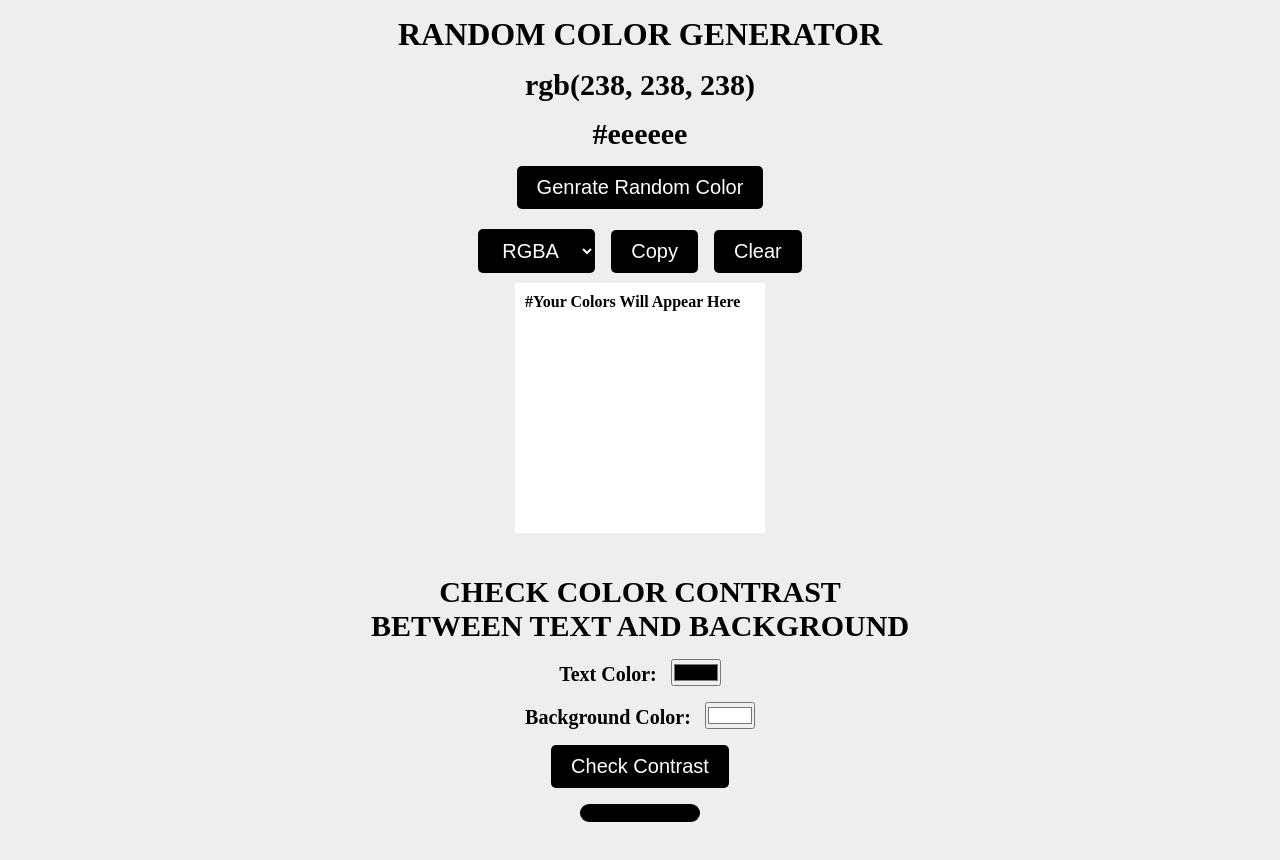
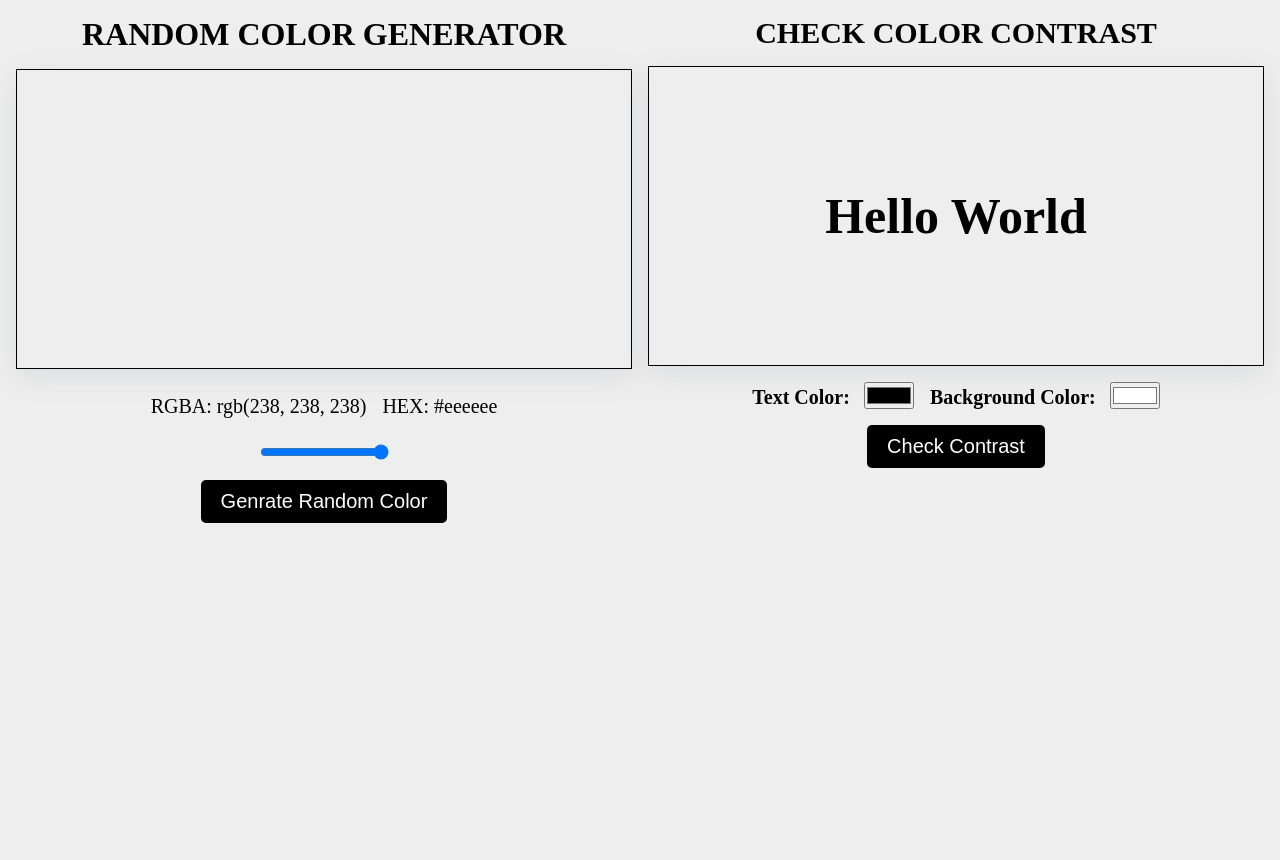
Before and after one commit to bhargav1997/random-color, a plain HTML site: page index.html in a window 1280 px wide. After the commit the page ends 800 px from the top, so only its background shows below. Drawn offline with Linux system fonts and the light colour scheme.

Commit message:
Update final Version 1

```diff
--- a/index.html
+++ b/index.html
@@ -10,12 +10,20 @@
 
 <body>
     <div class="container">
+        <div class="random-color-container">
             <h1>Random Color Generator</h1>
-        <h2 id="color-rgba">rgb(238, 238, 238)</h2>
-        <h2 id="color-hex">#eeeeee</h2>
+            <div id="box-color-container">
+            </div>
+            <div id="color-type-container">
+                <p class="colors"> RGBA: <span id="rgba-random-color">rgb(238, 238, 238)</span></p>
+                <p class="colors"> HEX: <span id="hex-random-color">#eeeeee</span></p>
+            </div>
+            <div>
+                <input type="range" min="0" max="100" value="100" class="slider" id="opacitySlider">
+            </div>
             <button id="btn" class="btn-container">Genrate Random Color</button>
 
-        <div id="color-btn-container">
+            <!-- <div id="color-btn-container">
                 <select name="color" id="color" class="btn-container">
                     <option value="rgba">RGBA</option>
                     <option value="hex">HEX</option>
@@ -23,16 +31,14 @@
 
                 <button id="copy" class="btn-container">Copy</button>
                 <button id="clear" class="btn-container">Clear</button>
-        </div>
-
-
-        <div class="note-row">
-            <div contenteditable="true" class="note-editor" id="note-editor">
-               <span style="font-weight: bold;" contenteditable="false">#Your Colors Will Appear Here</span>
-            </div>
+            </div> -->
         </div>
         <div class="contrast-container">
-            <h2 id="color-contrast-title">Check Color Contrast <br> Between Text and Background</h2>
+            <h2 id="color-contrast-title">Check Color Contrast</h2>
+            <div id="contrast-color-box-container">
+                <h2>Hello World</h2>
+            </div>
+            <div class="color-contrast-container">
                 <div>
                     <label for="text-color">Text Color:</label>
                     <input type="color" id="text-color" value="#000000">
@@ -41,6 +47,8 @@
                     <label for="bg-color">Background Color:</label>
                     <input type="color" id="bg-color" value="#ffffff">
                 </div>
+            </div>
+
             <button id="contrast-btn" class="btn-container">Check Contrast</button>
             <p id="result-container"></p>
         </div>
--- a/script.js
+++ b/script.js
@@ -1,58 +1,69 @@
 window.onload = () => {
-
    const btn = document.getElementById('btn');
+   const boxColorContainer = document.getElementById('box-color-container');
    const rgbaColor = document.getElementById('color-rgba');
    const hexColor = document.getElementById('color-hex');
+   const rgbaRandomColor = document.getElementById('rgba-random-color');
+   const hexRandomColor = document.getElementById('hex-random-color');
    const color = document.getElementById('color');
    const copy = document.getElementById('copy');
    const clear = document.getElementById('clear');
    const contrastBtn = document.getElementById('contrast-btn');
    const noteEditor = document.getElementById('note-editor');
+   const textContrastContainer = document.querySelector('#contrast-color-box-container h2');
+   const contrastContainer = document.getElementById('contrast-color-box-container');
+   var slider = document.getElementById('opacitySlider');
 
-    copy.addEventListener('click', () => {
-        const colorCode = color.value;
-        if (colorCode === "rgba") {
-            navigator.clipboard.writeText(rgbaColor.innerHTML);
-            noteEditor.innerHTML+= "<br>"+rgbaColor.innerHTML;
-        } else {
-            navigator.clipboard.writeText(hexColor.innerHTML);
-            noteEditor.innerHTML+= "<br>"+hexColor.innerHTML;
-        }
-        copy.innerHTML = "Copied";
-        setTimeout(() => {
-            copy.innerHTML = "Copy";
-        }, 2000)
-    })
+   // copy.addEventListener('click', () => {
+   //     const colorCode = color.value;
+   //     if (colorCode === "rgba") {
+   //         navigator.clipboard.writeText(rgbaColor.innerHTML);
+   //         noteEditor.innerHTML+= "<br>"+rgbaColor.innerHTML;
+   //     } else {
+   //         navigator.clipboard.writeText(hexColor.innerHTML);
+   //         noteEditor.innerHTML+= "<br>"+hexColor.innerHTML;
+   //     }
+   //     copy.innerHTML = "Copied";
+   //     setTimeout(() => {
+   //         copy.innerHTML = "Copy";
+   //     }, 2000)
+   // })
 
-    clear.addEventListener('click', () => {
-        navigator.clipboard.writeText(color.innerHTML);
-        copy.innerHTML = "Cleared";
-        setTimeout(() => {
-            copy.innerHTML = "Copy";
-        }, 2000)
-    })
-
+   // clear.addEventListener('click', () => {
+   //     navigator.clipboard.writeText(color.innerHTML);
+   //     copy.innerHTML = "Cleared";
+   //     setTimeout(() => {
+   //         copy.innerHTML = "Copy";
+   //     }, 2000)
+   // })
 
    btn.addEventListener('click', () => {
       let r = Math.floor(Math.random() * 255);
       let g = Math.floor(Math.random() * 255);
       let b = Math.floor(Math.random() * 255);
-        rgbaColor.innerHTML = `rgb(${r},${g},${b})`;
-        hexColor.innerHTML = `#${r.toString(16)}${g.toString(16)}${b.toString(16)}`
+      rgbaRandomColor.innerHTML = `rgb(${r},${g},${b})`;
+      hexRandomColor.innerHTML = `#${r.toString(16)}${g.toString(16)}${b.toString(16)}`;
 
-        // body
-        document.body.style.backgroundColor = `rgb(${r},${g},${b})`;
+      boxColorContainer.style.backgroundColor = `rgb(${r},${g},${b})`;
 
-        console.log(r,g,b)
-    })
+      console.log(r, g, b);
+   });
 
-    contrastBtn.addEventListener('click',  () =>  {
+   contrastBtn.addEventListener('click', () => {
       const textColor = document.getElementById('text-color').value;
       const bgColor = document.getElementById('bg-color').value;
 
       const contrastRatio = getContrastRatio(textColor, bgColor);
 
       const resultElement = document.getElementById('result-container');
+      resultElement.style.display = 'block';
+
+      console.log('bgColor', bgColor);
+      console.log('txt', textColor);
+
+      contrastContainer.style.backgroundColor = `${bgColor}`;
+      textContrastContainer.style.color = `${textColor}`;
+
       if (contrastRatio >= 4.5) {
          resultElement.textContent = 'Sufficient contrast!';
          resultElement.style.color = 'green';
@@ -87,4 +98,46 @@ window.onload = () => {
       return null;
    }
 
+   // Function to convert opacity to hex
+   function hexWithOpacity(hex, opacity) {
+      let hexTemp = hex;
+      if (hex.length > 7) {
+         hexTemp = hex.slice(0, 7);
       }
+      // Convert opacity from [0, 1] to [00, FF]
+      var alpha = Math.round(opacity * 255);
+      // Append alpha value to hex color
+      var alphaHex = (alpha + 0x10000).toString(16).slice(-2);
+      return hexTemp + alphaHex;
+   }
+
+   // Function to convert opacity to RGBA
+   function rgbaWithOpacity(rgb, opacity) {
+      // Check if the input is already in rgba format
+      var rgbaMatch = rgb.match(/rgba\((\d+),\s*(\d+),\s*(\d+),\s*([\d.]+)\)/);
+
+      if (rgbaMatch) {
+         // If it's already in rgba format, update the opacity
+         var updatedOpacity = Math.min(Math.max(opacity, 0), 1); // Ensure opacity is between 0 and 1
+         return 'rgba(' + rgbaMatch[1] + ',' + rgbaMatch[2] + ',' + rgbaMatch[3] + ',' + updatedOpacity + ')';
+      } else {
+         // Extract RGB values from the string
+         var rgbValues = rgb.match(/\d+/g);
+         // Construct RGBA string with opacity
+         return 'rgba(' + rgbValues.join(',') + ',' + opacity + ')';
+      }
+   }
+
+   // Function to update the opacity of the target element
+   function updateOpacity() {
+      var opacityValue = slider.value / 100; // Convert slider value to opacity (0-1)
+      const hexOpacityColor = hexWithOpacity(hexRandomColor.innerHTML, opacityValue);
+      const rgbaOpacityColor = rgbaWithOpacity(rgbaRandomColor.innerHTML, opacityValue);
+      boxColorContainer.style.backgroundColor = hexOpacityColor; // Apply opacityValue;
+      hexRandomColor.innerHTML = hexOpacityColor;
+      rgbaRandomColor.innerHTML = rgbaOpacityColor;
+   }
+
+   // Add event listener to the slider
+   slider.addEventListener('input', updateOpacity);
+};
--- a/styles.css
+++ b/styles.css
@@ -9,13 +9,31 @@ body {
 }
 
 .container {
+   display: grid;
+   grid-auto-columns: minmax(0, 1fr);
+   grid-auto-flow: column;
+   padding: 1em;
+   margin: auto;
    width: 100%;
-   /* height: 100vh; */
-   margin: 1em auto;
+   gap: 1em;
+   height: 100vh;
+}
+
+.random-color-container {
    display: flex;
    flex-direction: column;
-   justify-content: center;
+   justify-content: flex-start;
    align-items: center;
+   row-gap: 1em;
+   text-align: center;
+}
+
+#box-color-container {
+   height: 300px;
+   width: 100%;
+   border: 1px solid black;
+   background-color: #eeeeee;
+   box-shadow: rgba(149, 157, 165, 0.2) 0px 8px 24px;
 }
 
 #color-btn-container {
@@ -31,14 +49,10 @@ h1 {
    text-transform: uppercase;
 }
 
-#color-rgba {
-   font-size: 30px;
+.colors {
+   font-size: 20px;
    margin: 0.5em 0;
-}
-
-#color-hex {
-   font-size: 30px;
-   margin: 0 0 0.5em 0;
+   font-weight: 2 00;
 }
 
 .btn-container {
@@ -53,19 +67,51 @@ h1 {
 }
 
 .contrast-container {
-   text-align: center;
-   margin: 2em;
    display: flex;
    flex-direction: column;
-   justify-content: center;
+   justify-content: flex-start;
    align-items: center;
    row-gap: 1em;
+   text-align: center;
 }
 
 #color-contrast-title {
    font-size: 30px;
    font-weight: bold;
    text-transform: uppercase;
+}
+
+.color-contrast-container {
+   display: flex;
+   flex-direction: row;
+   justify-content: center;
+   align-items: center;
+   column-gap: 1em;
+}
+
+#contrast-color-box-container {
+   height: 300px;
+   width: 100%;
+   border: 1px solid black;
+   background-color: ffffff;
+   box-shadow: rgba(149, 157, 165, 0.2) 0px 8px 24px;
+   display: flex;
+   justify-content: center;
+   align-items: center;
+}
+
+#contrast-color-box-container h2 {
+   text-align: center;
+   font-size: 50px;
+   color: #000;
+}
+
+#color-type-container {
+   display: flex;
+   flex-direction: row;
+   justify-content: center;
+   align-items: center;
+   column-gap: 1em;
 }
 
 label {
@@ -76,6 +122,7 @@ label {
 
 #result-container {
    font-weight: bold;
+   display: none;
    font-size: 30px;
    padding: 0.3em 2em;
    background: black;
```
Lines whose indentation alone changed are shown as unchanged.
